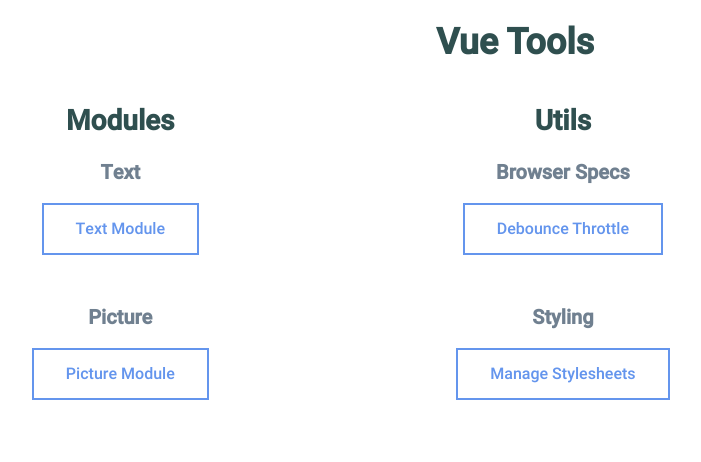
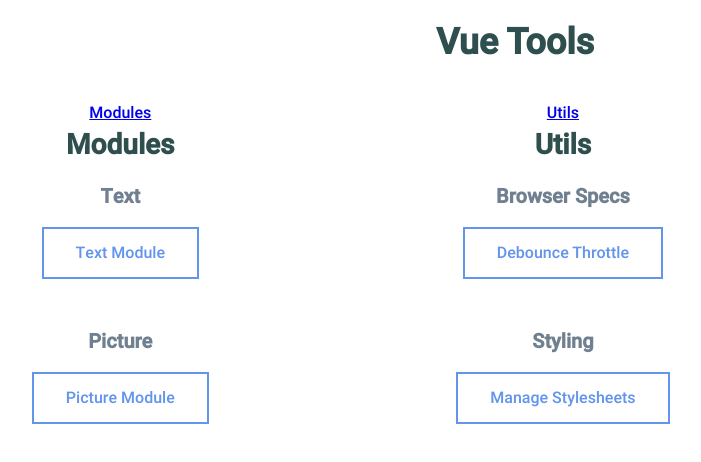
Before and after one commit to aclarke211/vue-tools, a Vue app: page / in a window 1280 px wide. Shown: the top 462 px of the page, without its empty margins (125-826 px from the left). Built offline with nearby package versions, Linux system fonts and the light colour scheme.

Commit message:
Add ToolList view.

```diff
--- a/src/router.js
+++ b/src/router.js
@@ -13,6 +13,12 @@ export default new Router({
       component: () => import(/* webpackChunkName: "Home" */ './views/Home.vue'),
     },
     {
+      path: '/tools/:toolName',
+      name: 'toolList',
+      component: () => import(/* webpackChunkName: "ToolList" */ './views/ToolList.vue'),
+      props: true,
+    },
+    {
       path: '/module/:name',
       name: 'modulesShowcase',
       component: () => import(/* webpackChunkName: "ModulesShowcase" */ './views/showcases/ModulesShowcase.vue'),
--- a/src/views/Home.vue
+++ b/src/views/Home.vue
@@ -7,6 +7,12 @@
         class="type"
         v-for="(toolType, typeKey) in toolTypes"
         :key="typeKey">
+          <router-link :to="{
+            name: 'toolList',
+            params: {
+              toolName: toolType.name.toLowerCase(),
+            },
+          }">{{ toolType.name }}</router-link>
           <h2 class="type__title">{{ toolType.name }}</h2>
           <div
             :class="['category', category]"
@@ -19,7 +25,7 @@
               :key="toolKey">
               <div
                 class="btn tool-btn"
-                @click="goToNewRoute(toolType, category, toolKey)">
+                @click="goToShowcaseRoute(toolType, category, toolKey)">
                 {{ formattedName(tool.name) }}
               </div>
              </div>
@@ -62,7 +68,7 @@ export default {
         + name.slice(1)).match(/[A-Z][a-z]+|[0-9]+/g).join(' ');
     },
 
-    goToNewRoute(toolType, category, toolKey) {
+    goToShowcaseRoute(toolType, category, toolKey) {
       this.$router.push({
         name: `${toolType.name.toLowerCase()}Showcase`,
         params: {
--- /dev/null
+++ b/src/views/ToolList.vue
@@ -0,0 +1,40 @@
+<template>
+  <div :class="className">
+    <h1 class="title">{{ title }}</h1>
+    <h2 class="subtitle">{{ $route.params.toolName }}</h2>
+
+    <pre>{{ toolList }}</pre>
+  </div>
+</template>
+
+<script>
+import modulesList from '../modules/base/modules-list';
+import utilsList from '../utils/base/utils-list';
+
+export default {
+  name: 'ToolList',
+
+  computed: {
+    toolList() {
+      switch (this.$route.params.toolName) {
+        case 'modules': {
+          return modulesList;
+        }
+
+        case 'utils': {
+          return utilsList;
+        }
+
+        default: {
+          return 'Not Found';
+        }
+      }
+    },
+  },
+
+  data: () => ({
+    className: 'tool-list',
+    title: 'Tool List',
+  }),
+};
+</script>
```
